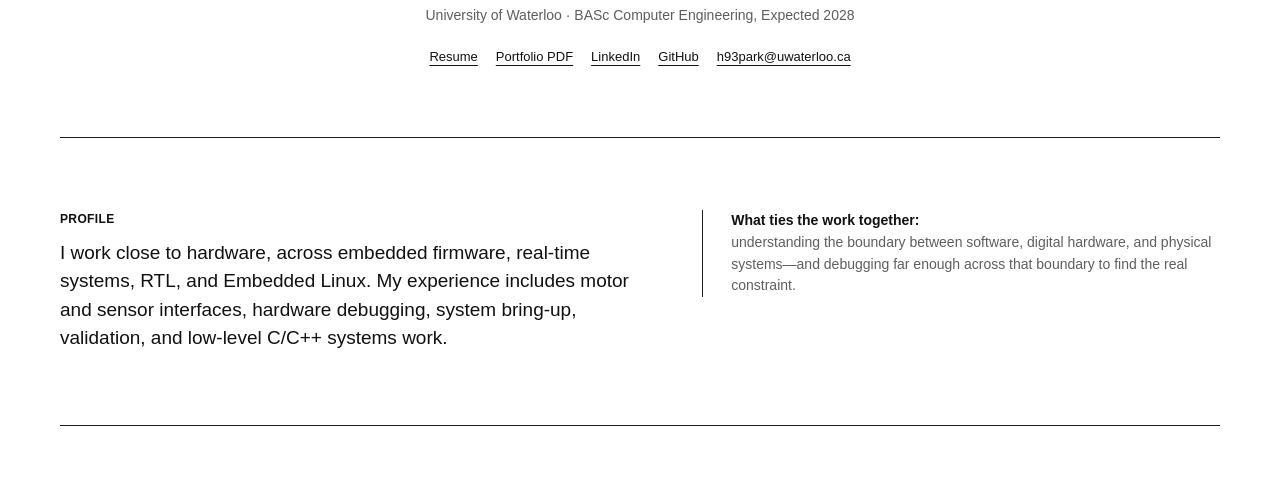
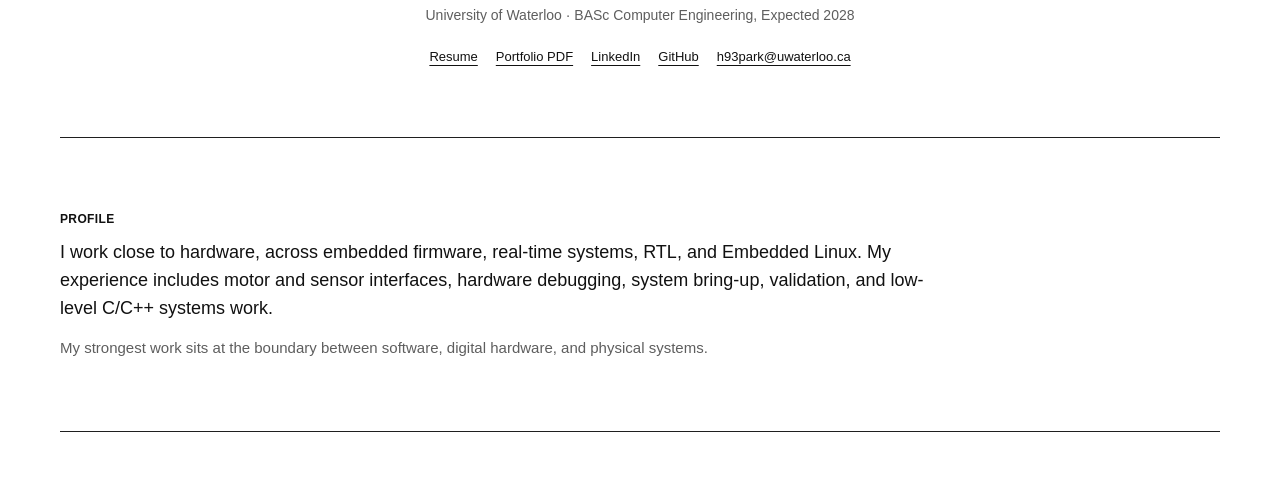
Before and after one commit to haneulhanna/haneulhanna.github.io, a plain HTML site: page index.html in a window 1280 px wide. Shown: the part 277-772 px from the top of the page. Drawn offline with Linux system fonts and the light colour scheme.

Commit message:
Add files via upload

```diff
--- a/index.html
+++ b/index.html
@@ -122,37 +122,28 @@ nav a:hover{text-decoration:underline;text-underline-offset:4px}
 }
 
 /* Profile */
-.profile-grid{
-  display:grid;
-  grid-template-columns:1.05fr .95fr;
-  gap:70px;
-  align-items:start;
+.profile-single{
+  max-width:900px;
 }
-.profile-copy h2{
+.profile-single h2{
   font-size:12px;
   letter-spacing:.03em;
+  text-transform:uppercase;
   margin:0 0 10px;
+  font-weight:800;
 }
-.profile-copy p{
+.profile-single p{
   margin:0;
-  font-size:19px;
+  font-size:18px;
+  line-height:1.55;
+  color:var(--text);
+}
+.profile-single .profile-secondary{
+  margin-top:14px;
+  color:var(--muted);
+  font-size:15px;
   line-height:1.5;
-  max-width:650px;
 }
-.profile-links{
-  display:flex;
-  gap:16px;
-  flex-wrap:wrap;
-  margin-top:20px;
-}
-.profile-links a{font-size:13px;text-underline-offset:4px}
-.profile-note{
-  border-left:1px solid var(--line-dark);
-  padding-left:28px;
-  color:var(--muted);
-  font-size:14px;
-}
-.profile-note strong{color:var(--text)}
 
 /* Experience */
 .company{
@@ -593,8 +584,7 @@ footer{
 /* Responsive */
 @media(max-width:900px){
   nav{display:none}
-  .profile-grid,.team-grid{grid-template-columns:1fr;gap:30px}
-  .profile-note{border-left:0;border-top:1px solid var(--line);padding:20px 0 0}
+  .team-grid{grid-template-columns:1fr;gap:30px}
   .company-header{grid-template-columns:1fr}
   .company-date{white-space:normal}
   .mini-projects{grid-template-columns:1fr}
@@ -673,20 +663,16 @@ footer{
   </section>
 
   <section class="section shell">
-    <div class="profile-grid">
-      <div class="profile-copy">
-        <h2>PROFILE</h2>
-        <p>
-          I work close to hardware, across embedded firmware, real-time systems, RTL, and Embedded Linux.
-          My experience includes motor and sensor interfaces, hardware debugging, system bring-up,
-          validation, and low-level C/C++ systems work.
-        </p>
-      </div>
-      <div class="profile-note">
-        <strong>What ties the work together:</strong><br>
-        understanding the boundary between software, digital hardware, and physical systems—and debugging
-        far enough across that boundary to find the real constraint.
-      </div>
+    <div class="profile-single">
+      <h2>Profile</h2>
+      <p>
+        I work close to hardware, across embedded firmware, real-time systems, RTL, and Embedded Linux.
+        My experience includes motor and sensor interfaces, hardware debugging, system bring-up,
+        validation, and low-level C/C++ systems work.
+      </p>
+      <p class="profile-secondary">
+        My strongest work sits at the boundary between software, digital hardware, and physical systems.
+      </p>
     </div>
   </section>
 
```
Also changed, not shown: 404.html (+1 -1 lines), assets/pressure_membrane.jpg (added), assets/qidni_motor_bench.jpg (added), assets/qidni_stall_scope.jpg (added), 3 other files.
